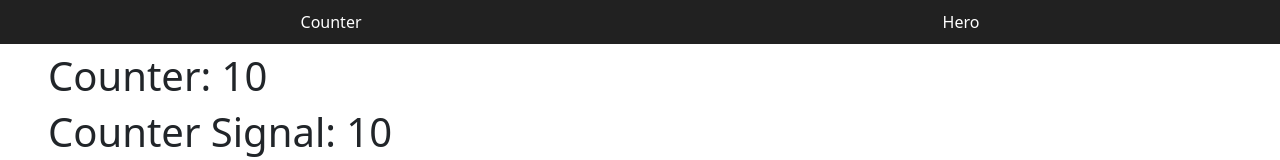
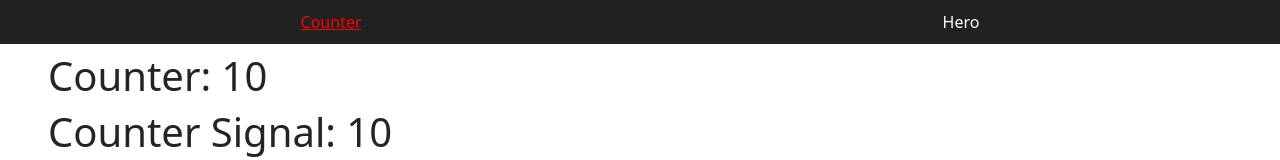
Before and after one commit to CristhianOdin91/udemy-angular20, an Angular app in the folder 02-bases/: page / in a window 1280 px wide. Shown: the top 160 px of the page. Built offline with nearby package versions, Linux system fonts and the light colour scheme.

Commit message:
RouterLink Active

```diff
--- a/02-bases/src/app/components/shared/navbar/navbar.html
+++ b/02-bases/src/app/components/shared/navbar/navbar.html
@@ -10,9 +10,21 @@
     color: #fff;
     text-decoration: none;
   }
+
+  nav a.active {
+    color: red;
+    text-decoration: underline;
+  }
 </style>
 
 <nav>
-  <a routerLink="/">Counter</a>
-  <a [routerLink]="['/hero']">Hero</a>
+  <a
+    routerLink="/"
+    routerLinkActive="active"
+    [routerLinkActiveOptions]="{ exact: true }"
+  >
+    Counter
+  </a>
+  <!-- Se usan corchetes para cuando se quiera hacer una asignación de propiedades -->
+  <a [routerLink]="['/hero']" [routerLinkActive]="'active'">Hero</a>
 </nav>
--- a/02-bases/src/app/components/shared/navbar/navbar.ts
+++ b/02-bases/src/app/components/shared/navbar/navbar.ts
@@ -1,10 +1,11 @@
 import { Component } from '@angular/core';
-import { RouterLink } from '@angular/router';
+import { RouterLink, RouterLinkActive } from '@angular/router';
 
 @Component({
   selector: 'app-navbar',
   imports: [
-    RouterLink
+    RouterLink,
+    RouterLinkActive
   ],
   templateUrl: './navbar.html',
 })
```
